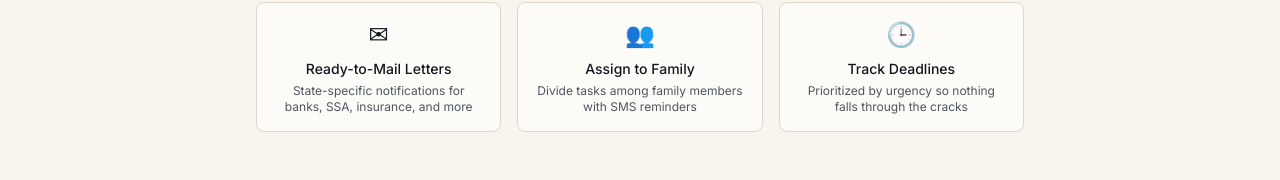
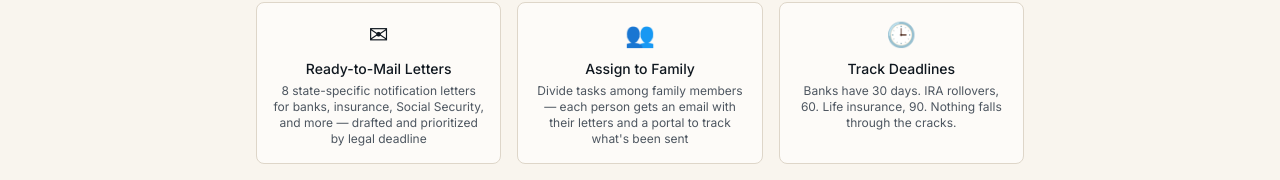
Before and after one commit to dianagolduber/clearpath, a Next.js app: page / in a window 1280 px wide. Shown: the part 408-588 px from the top of the page. Built offline with nearby package versions, Linux system fonts and the light colour scheme.

Commit message:
feat: update card descriptions with proper escaping
Escape apostrophes and format "Track Deadlines" card.

```diff
--- a/app/page.tsx
+++ b/app/page.tsx
@@ -140,17 +140,17 @@ export default function Home() {
               <div className="bg-card border border-border rounded-lg p-4 text-center">
                 <div className="text-2xl mb-2">&#9993;</div>
                 <h3 className="font-medium text-foreground text-sm mb-1">Ready-to-Mail Letters</h3>
-                <p className="text-xs text-muted-foreground">State-specific notifications for banks, SSA, insurance, and more</p>
+                <p className="text-xs text-muted-foreground">8 state-specific notification letters for banks, insurance, Social Security, and more — drafted and prioritized by legal deadline</p>
               </div>
               <div className="bg-card border border-border rounded-lg p-4 text-center">
                 <div className="text-2xl mb-2">&#128101;</div>
                 <h3 className="font-medium text-foreground text-sm mb-1">Assign to Family</h3>
-                <p className="text-xs text-muted-foreground">Divide tasks among family members with SMS reminders</p>
+                <p className="text-xs text-muted-foreground">Divide tasks among family members — each person gets an email with their letters and a portal to track what&apos;s been sent</p>
               </div>
               <div className="bg-card border border-border rounded-lg p-4 text-center">
                 <div className="text-2xl mb-2">&#128338;</div>
                 <h3 className="font-medium text-foreground text-sm mb-1">Track Deadlines</h3>
-                <p className="text-xs text-muted-foreground">Prioritized by urgency so nothing falls through the cracks</p>
+                <p className="text-xs text-muted-foreground">Banks have 30 days. IRA rollovers, 60. Life insurance, 90. Nothing falls through the cracks.</p>
               </div>
             </div>
 
```
